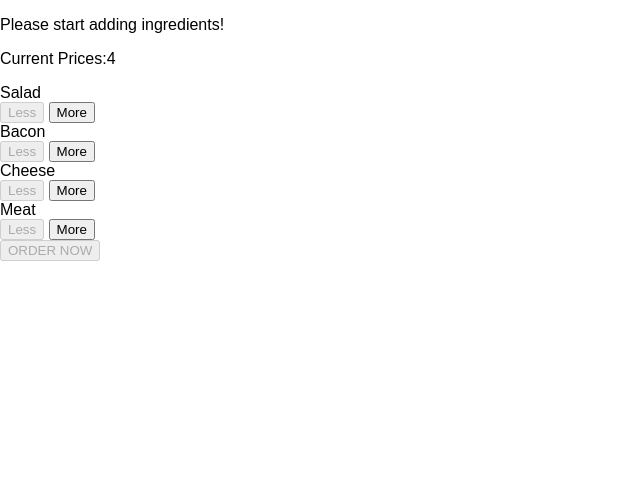
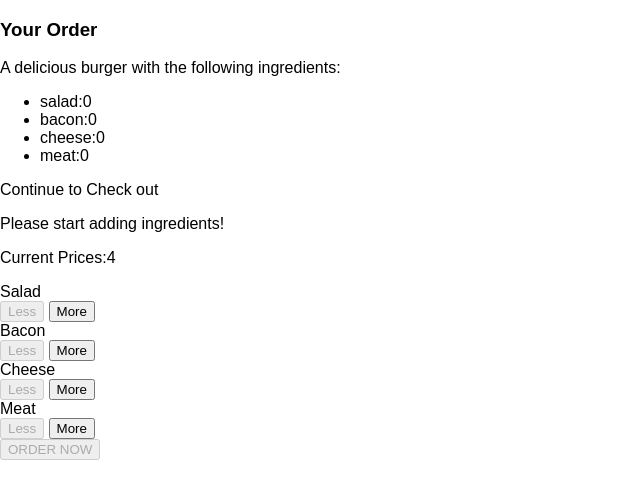
Before and after one commit to IceTrawberry/burger-builder-new, a React app: page / in a window 1280 px wide. Shown: the top 498 px of the page, without its empty margins (0-640 px from the left). Built offline with nearby package versions, Linux system fonts and the light colour scheme.

Commit message:
Created an order summary modal
Make sure the key is unique.

```diff
--- /dev/null
+++ b/src/components/Burger/OrderSummary/OrderSummary.js
@@ -0,0 +1,20 @@
+import React from 'react';
+
+import Aux from '../../../hoc/Aux';
+const orderSummary = (props)=>{
+  const ingredientSummary=Object.keys(props.ingredients).map(igKey=>{
+    return <li key={igKey}><span style={{textTransfrom:'capitalize'}}>{igKey}</span>:{props.ingredients[igKey]}</li>;
+  });
+  return (
+    <Aux>
+      <h3>Your Order</h3>
+      <p>A delicious burger with the following ingredients:</p>
+      <ul>
+        {ingredientSummary}
+      </ul>
+      <p>Continue to Check out </p>
+    </Aux>
+  )
+};
+
+export default orderSummary;
--- /dev/null
+++ b/src/components/UI/Modal/Modal.css
@@ -0,0 +1,20 @@
+.Modal {
+    position: fixed;
+    z-index: 500;
+    background-color: white;
+    width: 70%;
+    border: 1px solid #ccc;
+    box-shadow: 1px 1px 1px black;
+    padding: 16px;
+    left: 15%;
+    top: 30%;
+    box-sizing: border-box;
+    transition: all 0.3s ease-out;
+}
+
+@media (min-width: 600px) {
+    .Modal {
+        width: 500px;
+        left: calc(50% - 250px);
+    }
+}
--- /dev/null
+++ b/src/components/UI/Modal/Modal.js
@@ -0,0 +1,7 @@
+import React from 'react';
+import classes from './Modal.css';
+const modal=(props)=>(
+  <div className={classes.Modal}>{props.children}</div>
+);
+
+export default modal;
--- a/src/containers/BurgerBuilder/BurgerBuilder.js
+++ b/src/containers/BurgerBuilder/BurgerBuilder.js
@@ -2,6 +2,8 @@
 import Aux from '../../hoc/Aux';
 import React, {Component} from 'react';
 import BuildControls from '../../components/Burger/BuildControls/BuildControls';
+import Modal from '../../components/UI/Modal/Modal'
+import OrderSummary from '../../components/Burger/OrderSummary/OrderSummary';
 
 const INGREDIENT_PRICES = {
   salad: 1,
@@ -71,6 +73,7 @@
       disabledInfo[key] = Boolean(disabledInfo[key] <= 0)
     }
     return (<Aux>
+      <Modal><OrderSummary ingredients={this.state.ingredients}/></Modal>
       <Burger ingredients={this.state.ingredients}/>
       <BuildControls ingredientAdded={this.addIngredientHandler}
         ingredientRemoved={this.removeIngredientHandler}
```
Also changed, not shown: src/components/UI/Backdrop/Backdrop.js (added).
